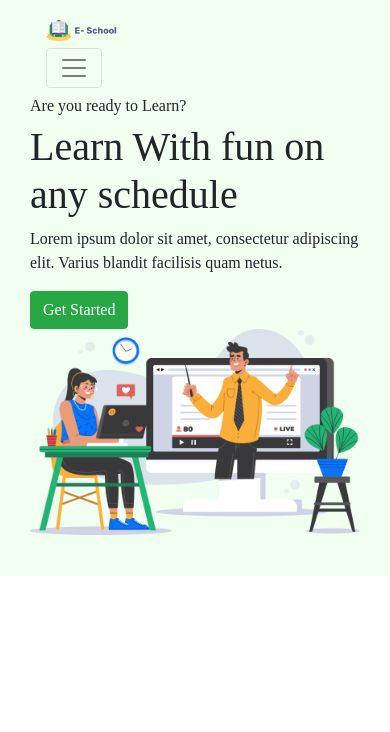
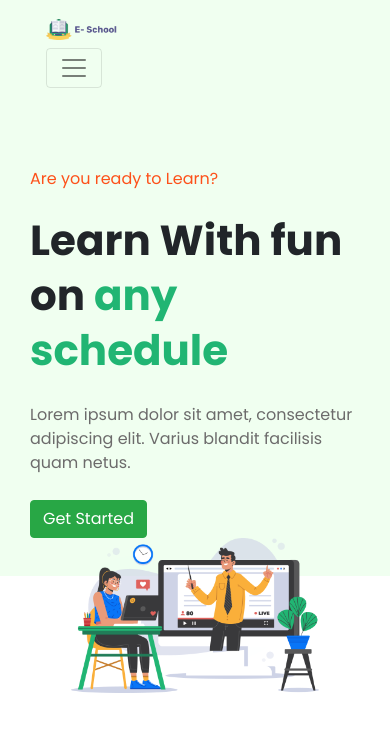
Before and after one commit to SuvraDebPaul/Practice-WebSite-1, a plain HTML site: page index.html in a window 390 px wide. Drawn offline with nearby package versions, Linux system fonts and the light colour scheme.

Commit message:
Header Section Done With Media Query

```diff
--- a/index.html
+++ b/index.html
@@ -61,19 +61,23 @@
           </nav>
         </div>
         <div
-          class="hero d-flex justify-content-between flex-md-nowrap flex-wrap"
+          class="hero mt-5 d-flex justify-content-between flex-lg-nowrap flex-wrap"
         >
           <div class="text-area">
             <h6>Are you ready to Learn?</h6>
-            <h1>Learn With fun on <span>any schedule</span></h1>
+            <h1>
+              Learn With fun <br />
+              on <span>any schedule</span>
+            </h1>
             <p>
-              Lorem ipsum dolor sit amet, consectetur adipiscing elit. Varius
-              blandit facilisis quam netus.
+              Lorem ipsum dolor sit amet, consectetur
+              <br />
+              adipiscing elit. Varius blandit facilisis quam netus.
             </p>
             <button class="btn btn-success">Get Started</button>
           </div>
-          <div class="image-area">
-            <img class="img-fluid" src="image/Illustration.png" alt="" />
+          <div class="image-area text-center">
+            <img class="img-fluid w-75" src="image/Illustration.png" alt="" />
           </div>
         </div>
       </div>
--- a/style.css
+++ b/style.css
@@ -1,4 +1,4 @@
-@import url("fonts/fonts.css");
+@import url("https://fonts.googleapis.com/css2?family=Poppins:wght@400;700&family=Roboto&display=swap");
 
 /* Font Segmentation */
 :root {
@@ -9,7 +9,8 @@
 }
 
 body {
-  font-family: var(--PB);
+  font-family: "Poppins";
+  font-size: 16px;
 }
 
 /* Header Section ==> */
@@ -18,6 +19,7 @@ body {
   background-color: #f0fff0;
   height: 576px;
 }
+/* Navbar Section ==> */
 .logo img {
   width: 25%;
 }
@@ -27,7 +29,7 @@ body {
   margin-left: 15px;
   font-size: 16px;
   line-height: 24px;
-  font-family: var(--RR);
+  font-family: "Roboto";
 }
 .navbar-nav li {
   margin: 0 16px;
@@ -38,3 +40,27 @@ body {
   line-height: 24px;
   color: black !important;
 }
+
+/* <== Navbar Section */
+
+/* Hero Section ==> */
+
+.text-area h6 {
+  color: #fd511a;
+  margin: 25px 0px;
+}
+
+.text-area h1 {
+  font-family: "Poppins";
+  font-weight: bold;
+  font-size: 42px;
+  line-height: 55px;
+}
+.text-area span {
+  color: #21b573;
+}
+
+.text-area p {
+  color: #6c6b6b;
+  margin: 25px 0px;
+}
```
